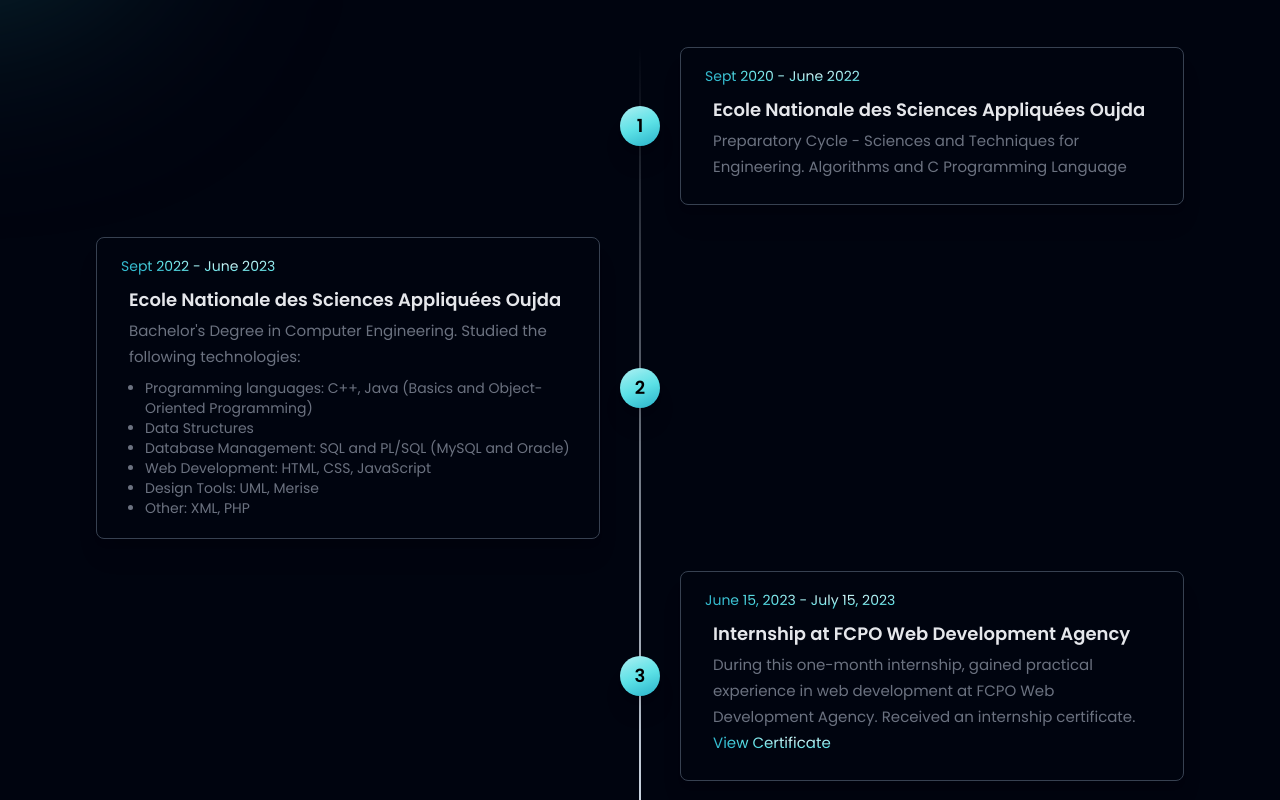
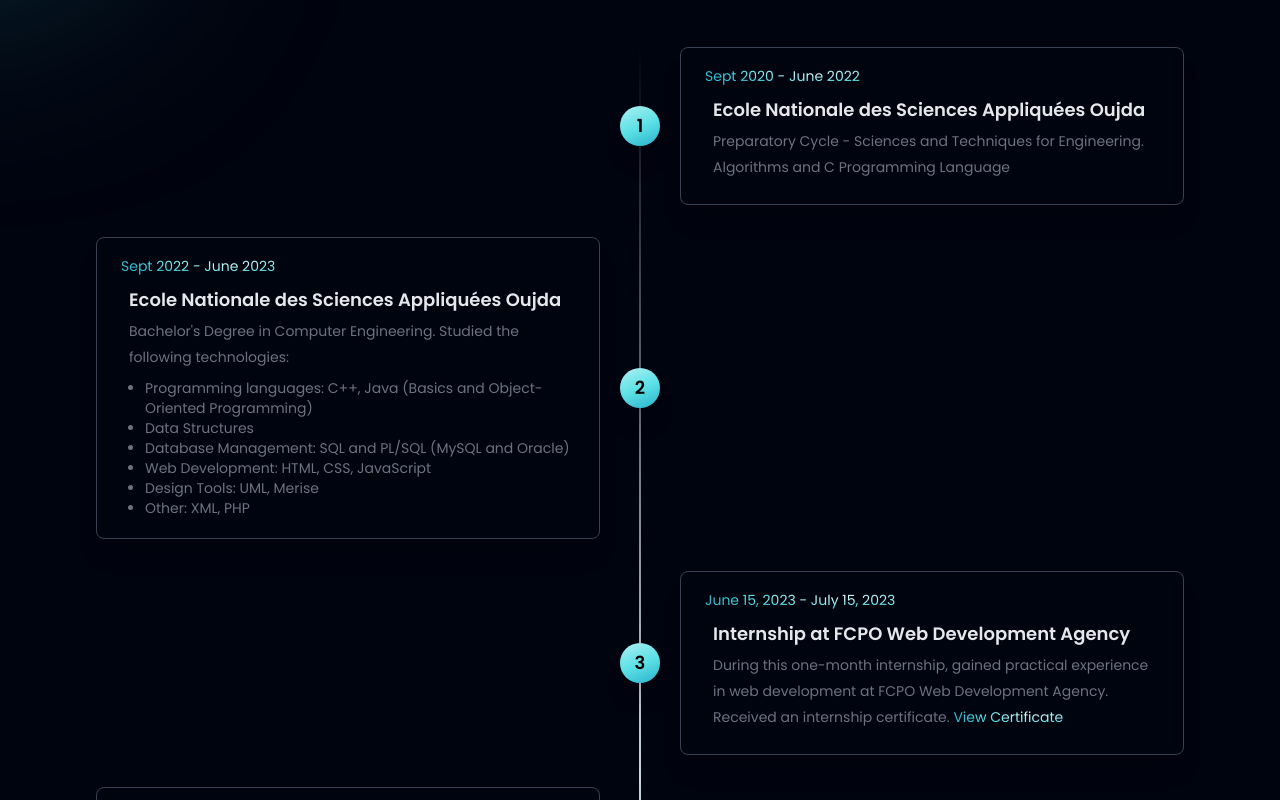
Before and after one commit to douaeelh2/MyPortfolio, a React (Create React App) app: page / in a window 1280 px wide. Shown: the part 1880-2680 px from the top of the page. Built offline with nearby package versions, Linux system fonts and the light colour scheme.

Commit message:
Third commit

```diff
--- a/src/widgets/ExperienceCard.jsx
+++ b/src/widgets/ExperienceCard.jsx
@@ -10,7 +10,7 @@ const ExperienceCard = ({ index, date, title, text, technologies, linkText, link
                 <div className="flex-col items-center justify-between space-x-2 mb-1">
                     <time className="mb-1 text-sm font-normal leading-none text-gradient">{date}</time>
                     <h3 className="text-lg font-semibold text-gray-200 mt-2 mb-1">{title}</h3>
-                    <p className="text-[15px] leading-[26px] font-normal text-gray-500 mb-2">{text} <a href={linkUrl} target="_blank" rel="noopener noreferrer" className="text-gradient">{linkText}</a></p>
+                    <p className="text-sm leading-[26px] font-normal text-gray-500 mb-2">{text} <a href={linkUrl} target="_blank" rel="noopener noreferrer" className="text-gradient">{linkText}</a></p>
                     {technologies && (
                         <div>
                             <ul className="list-disc ml-4">
```
